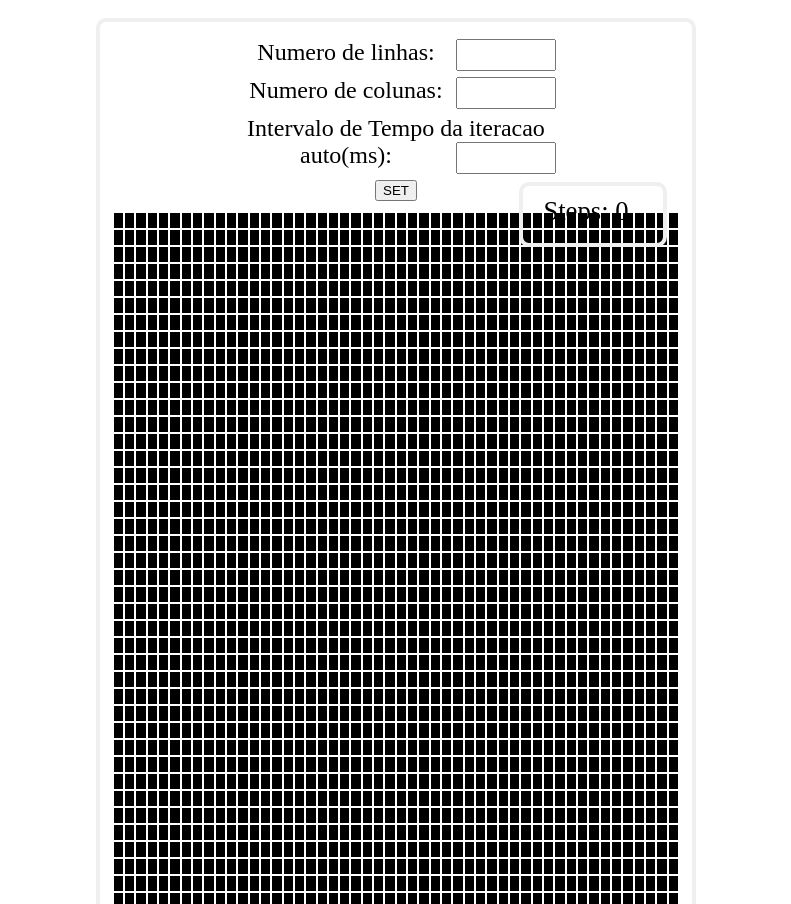
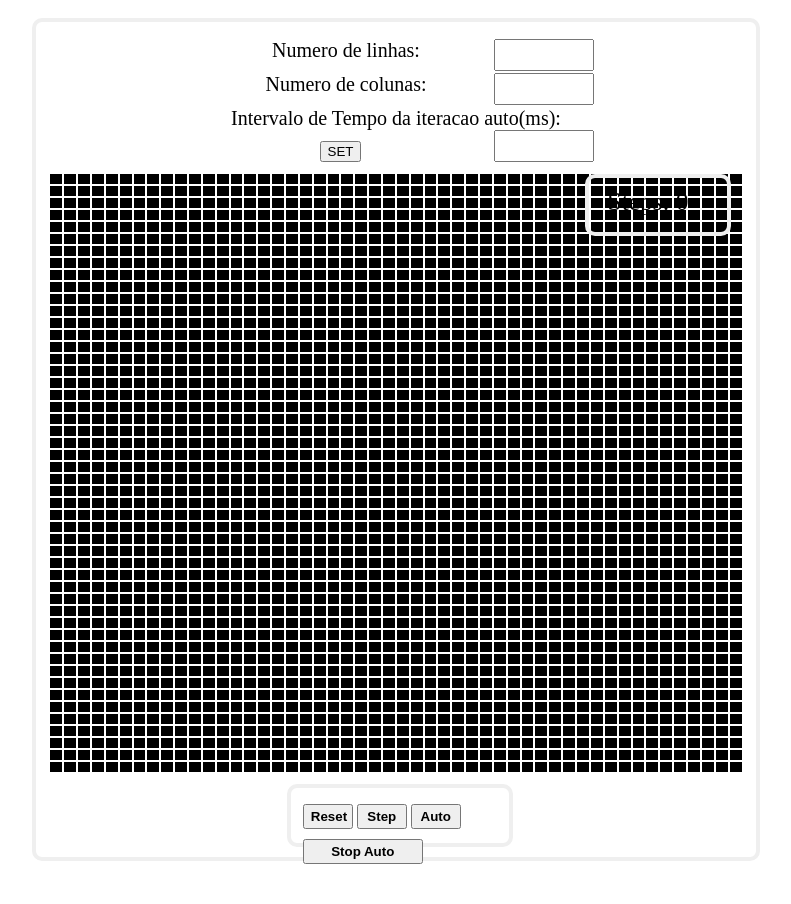
Before and after one commit to TiagoGashu/ng-masters, a plain HTML site: page exercicio2/life.html in a window 1280 px wide. Shown: the part 48-952 px from the top of the page, without its empty margins (244-1035 px from the left). After the commit the page ends 917 px from the top, so only its background shows below. Drawn offline with Linux system fonts and the light colour scheme.

Commit message:
Exercicio 2 - css

```diff
--- a/exercicio2/life.css
+++ b/exercicio2/life.css
@@ -1,5 +1,5 @@
 .gridConfig {
-	font-size: 24px;
+	font-size: 20px;
 	width: 60%;
 	margin: 10 auto 10 auto;
 	text-align: center;
@@ -7,9 +7,6 @@
 .numberInput {
 	margin: 11px;
 	display: block;
-}
-.numberInput span{
-
 }
 .numberInput input{
 	height: 32px;
@@ -28,7 +25,7 @@ fieldset {
 }
 .divisao{
 	position: relative;
-	width: 45%;
+	width: 55%;
 	margin-left: auto;
 	margin-right: auto;
 }
@@ -40,15 +37,15 @@ td {
 	background-color: black;
 	color: white;
 	white-space: nowrap;
-	height: 15px;
-	width: 15px;
+	height: 10px;
+	width: 10px;
 }
 td.alive {
 	background-color: green;
 }
 .display-iterations {
 	width: 100px;
-	font-size: 20pt;
+	font-size: 19pt;
 	top: 6em;
 	position: absolute;
 	right: 23px;
@@ -57,15 +54,14 @@ td.alive {
 	margin-top: 10px;
 	display: inline-block;
 	position: relative;
-	height: 68px;
-	width: 34%;
-	left: 31%;
+	height: 39px;
+	width: 28%;
+	left: 34%;
 }
 .buttons button {
-	height: 50px;
-	width: 100px;
+	height: 25px;
+	width: 50px;
 	margin-top: 10;
 	font-family: sans-serif;
-	font-size: larger;
 	font-weight: bold;
 }
```
